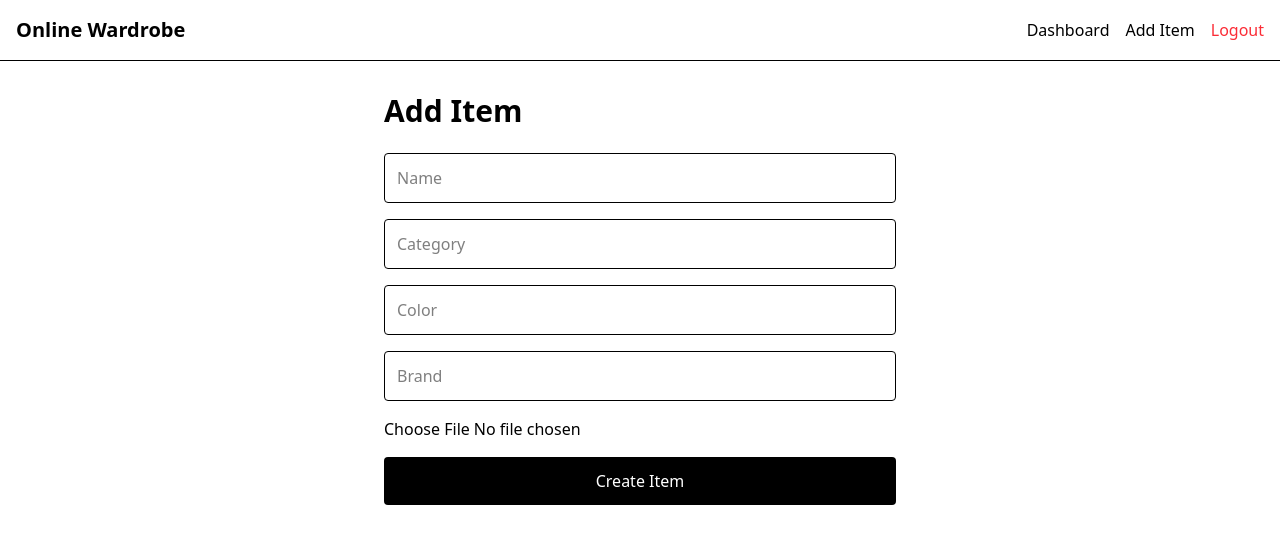
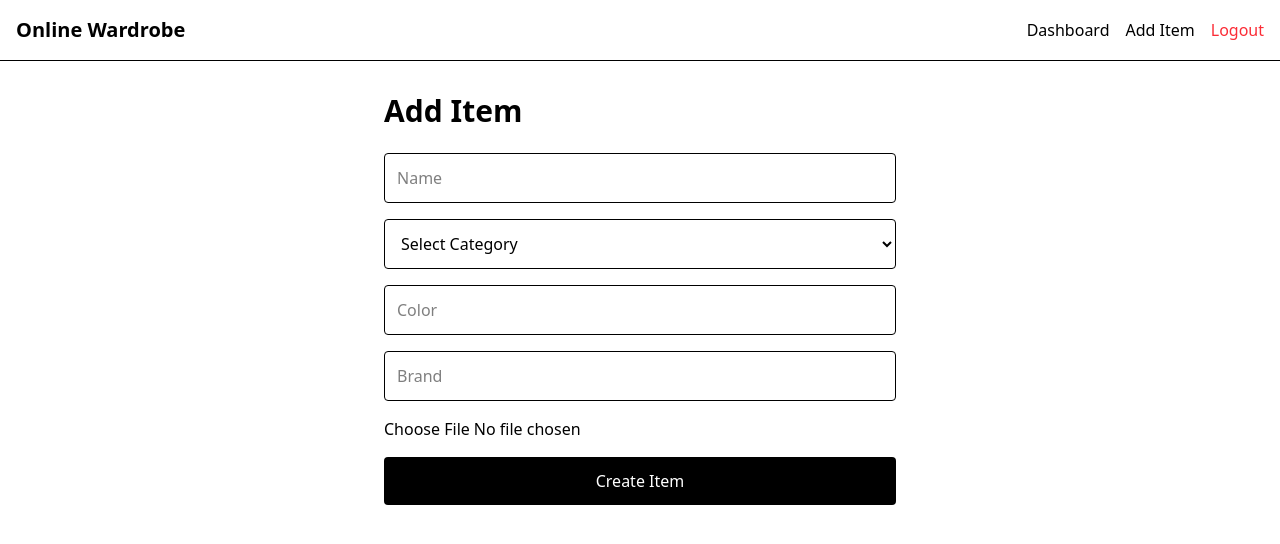
Before and after one commit to Khushi9517/OnlineWardrobe, a Next.js app in the folder frontend/: page /add-item in a window 1280 px wide. Shown: the top 544 px of the page. Built offline with nearby package versions, Linux system fonts and the light colour scheme; sample sign-in values are in the browser's storage.

Commit message:
feat: improve wardrobe forms and category consistency

```diff
--- a/frontend/src/app/(dashboard)/add-item/page.tsx
+++ b/frontend/src/app/(dashboard)/add-item/page.tsx
@@ -11,6 +11,7 @@ import {
 } from "@/services/wardrobe.service";
 import AuthGuard from "@/components/AuthGuard";
 import toast from "react-hot-toast";
+import { useEffect } from "react";
 
 export default function AddItemPage() {
   const router = useRouter();
@@ -26,13 +27,47 @@ export default function AddItemPage() {
   const [file, setFile] =
     useState<File | null>(null);
 
+    const [previewUrl, setPreviewUrl] =
+  useState("");
+
   const [loading, setLoading] =
     useState(false);
+
+    useEffect(() => {
+  return () => {
+    if (previewUrl) {
+      URL.revokeObjectURL(
+        previewUrl
+      );
+    }
+  };
+}, [previewUrl]);
+
 
   const handleSubmit = async (
     e: React.FormEvent
   ) => {
     e.preventDefault();
+
+    if (!name.trim()) {
+  toast.error("Please enter a name");
+  return;
+}
+
+if (!category) {
+  toast.error("Please select a category");
+  return;
+}
+
+if (!color.trim()) {
+  toast.error("Please enter a color");
+  return;
+}
+
+if (!brand.trim()) {
+  toast.error("Please enter a brand");
+  return;
+}
 
     try {
       setLoading(true);
@@ -106,17 +141,33 @@ export default function AddItemPage() {
           className="w-full rounded border p-3"
         />
 
-        <input
-          type="text"
-          placeholder="Category"
-          value={category}
-          onChange={(e) =>
-            setCategory(
-              e.target.value
-            )
-          }
-          className="w-full rounded border p-3"
-        />
+        <select
+  value={category}
+  onChange={(e) =>
+    setCategory(e.target.value)
+  }
+  className="w-full rounded border p-3"
+>
+  <option value="">
+    Select Category
+  </option>
+
+  <option value="Topwear">
+    Topwear
+  </option>
+
+  <option value="Bottomwear">
+    Bottomwear
+  </option>
+
+  <option value="Footwear">
+    Footwear
+  </option>
+
+  <option value="Accessories">
+    Accessories
+  </option>
+</select>
 
         <input
           type="text"
@@ -145,14 +196,30 @@ export default function AddItemPage() {
         <input
           type="file"
           accept="image/*"
-          onChange={(e) =>
-            setFile(
-              e.target.files?.[0] ||
-                null
-            )
-          }
+          onChange={(e) => {
+  const selectedFile =
+    e.target.files?.[0];
+
+  if (!selectedFile) return;
+
+  setFile(selectedFile);
+
+  setPreviewUrl(
+    URL.createObjectURL(
+      selectedFile
+    )
+  );
+}}
+
           className="w-full"
         />
+       {previewUrl && (
+  <img
+    src={previewUrl}
+    alt="Preview"
+    className="h-64 w-full rounded-lg object-cover"
+  />
+)}
 
         <button
           type="submit"
--- a/frontend/src/app/(dashboard)/edit-item/[id]/page.tsx
+++ b/frontend/src/app/(dashboard)/edit-item/[id]/page.tsx
@@ -64,6 +64,25 @@ export default function EditItemPage() {
     e: React.FormEvent
   ) => {
     e.preventDefault();
+    if (!name.trim()) {
+  toast.error("Please enter a name");
+  return;
+}
+
+if (!category) {
+  toast.error("Please select a category");
+  return;
+}
+
+if (!color.trim()) {
+  toast.error("Please enter a color");
+  return;
+}
+
+if (!brand.trim()) {
+  toast.error("Please enter a brand");
+  return;
+}
 
     try {
       const token = getToken();
@@ -125,16 +144,33 @@ export default function EditItemPage() {
             className="w-full rounded border p-3"
           />
 
-          <input
-            type="text"
-            value={category}
-            onChange={(e) =>
-              setCategory(
-                e.target.value
-              )
-            }
-            className="w-full rounded border p-3"
-          />
+          <select
+  value={category}
+  onChange={(e) =>
+    setCategory(e.target.value)
+  }
+  className="w-full rounded border p-3"
+>
+  <option value="">
+    Select Category
+  </option>
+
+  <option value="Topwear">
+    Topwear
+  </option>
+
+  <option value="Bottomwear">
+    Bottomwear
+  </option>
+
+  <option value="Footwear">
+    Footwear
+  </option>
+
+  <option value="Accessories">
+    Accessories
+  </option>
+</select>
 
           <input
             type="text"
```
